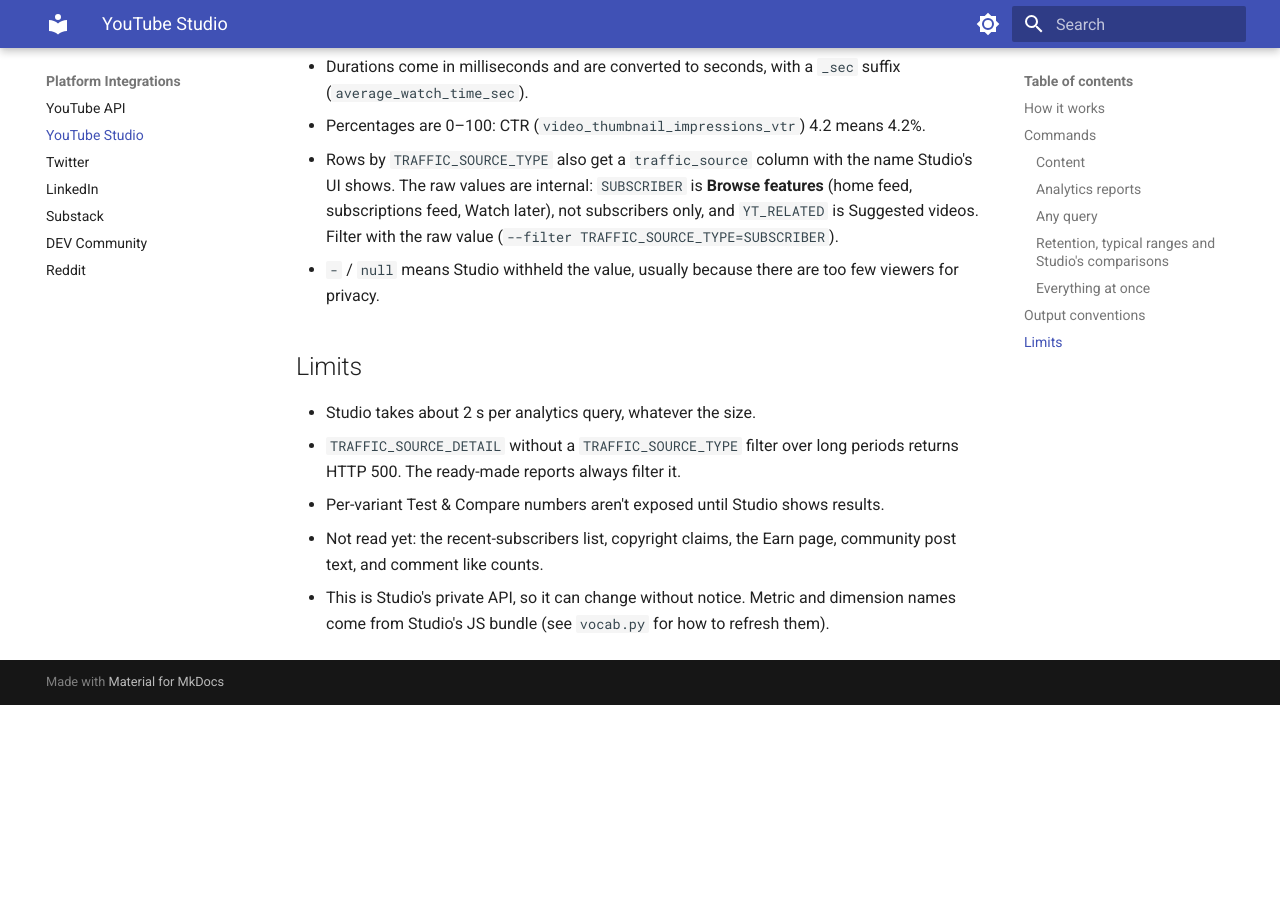
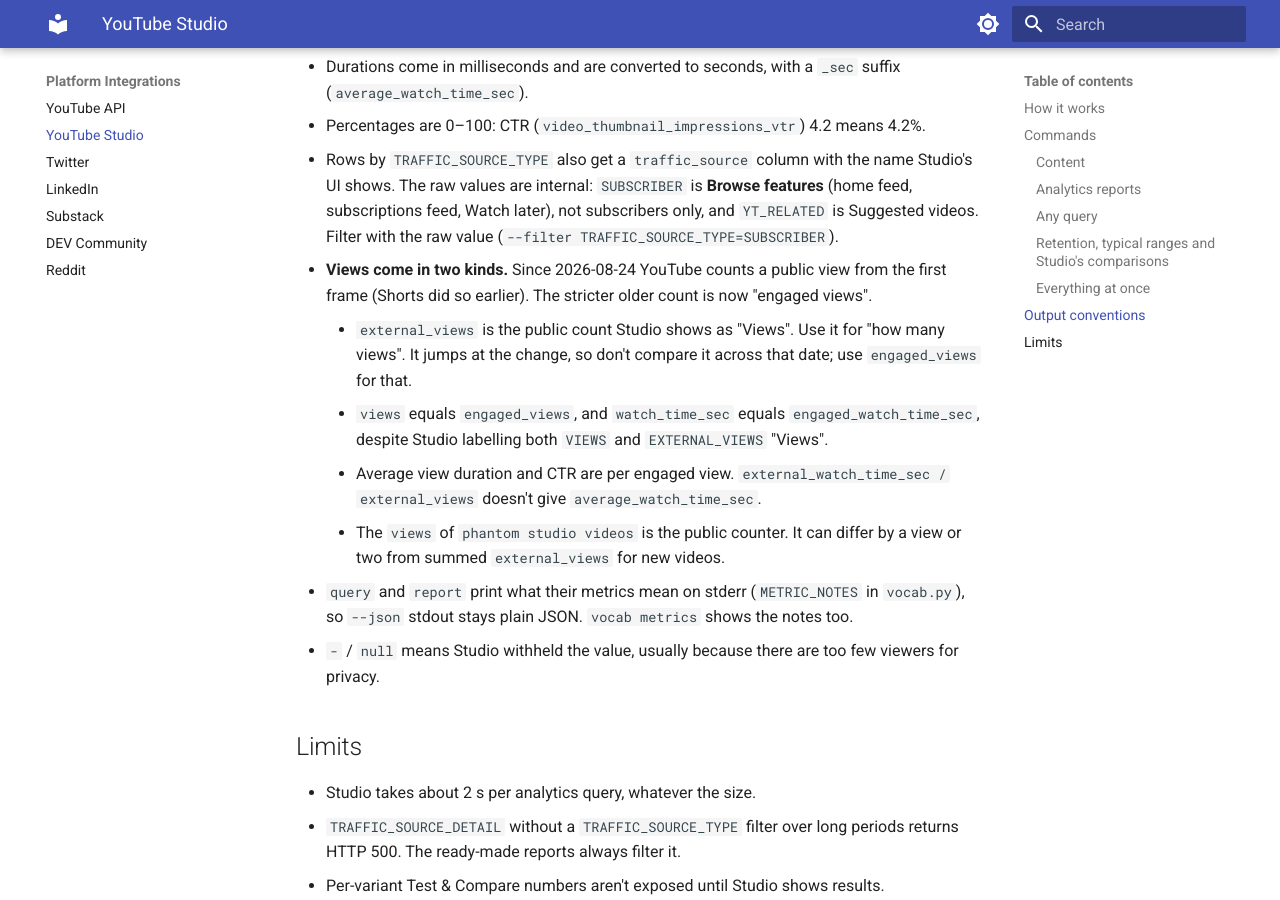
Before and after one commit to hassanaziz0012/phantom-editor, an MkDocs documentation site: the page built from docs/studio.md, in a window 1280 px wide and 900 px high, scrolled down 4741 px. Built offline with MkDocs 1.6.1 and Material for MkDocs 9.7.7, drawn with Linux system fonts in a browser that asks for light colours; before the commit the page ends 5446 px from its top, so only the background shows below that.

Commit message:
Document public vs engaged views after the 2026-08-24 counting change

```diff
--- a/docs/studio.md
+++ b/docs/studio.md
@@ -142,6 +142,12 @@ It runs 8 requests in parallel (`--workers`) and takes about a minute. `_meta.js
 * Durations come in milliseconds and are converted to seconds, with a `_sec` suffix (`average_watch_time_sec`).
 * Percentages are 0–100: CTR (`video_thumbnail_impressions_vtr`) 4.2 means 4.2%.
 * Rows by `TRAFFIC_SOURCE_TYPE` also get a `traffic_source` column with the name Studio's UI shows. The raw values are internal: `SUBSCRIBER` is **Browse features** (home feed, subscriptions feed, Watch later), not subscribers only, and `YT_RELATED` is Suggested videos. Filter with the raw value (`--filter TRAFFIC_SOURCE_TYPE=SUBSCRIBER`).
+* **Views come in two kinds.** Since 2026-08-24 YouTube counts a public view from the first frame (Shorts did so earlier). The stricter older count is now "engaged views".
+    * `external_views` is the public count Studio shows as "Views". Use it for "how many views". It jumps at the change, so don't compare it across that date; use `engaged_views` for that.
+    * `views` equals `engaged_views`, and `watch_time_sec` equals `engaged_watch_time_sec`, despite Studio labelling both `VIEWS` and `EXTERNAL_VIEWS` "Views".
+    * Average view duration and CTR are per engaged view. `external_watch_time_sec / external_views` doesn't give `average_watch_time_sec`.
+    * The `views` of `phantom studio videos` is the public counter. It can differ by a view or two from summed `external_views` for new videos.
+* `query` and `report` print what their metrics mean on stderr (`METRIC_NOTES` in `vocab.py`), so `--json` stdout stays plain JSON. `vocab metrics` shows the notes too.
 * `-` / `null` means Studio withheld the value, usually because there are too few viewers for privacy.
 
 ## Limits
```
Also changed, not shown: .claude/agents/studio-analyst.md (+5 -0 lines), .claude/skills/studio-data/SKILL.md (+2 -0 lines).
